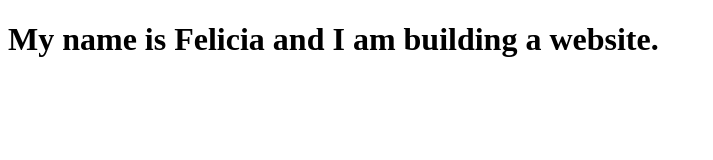
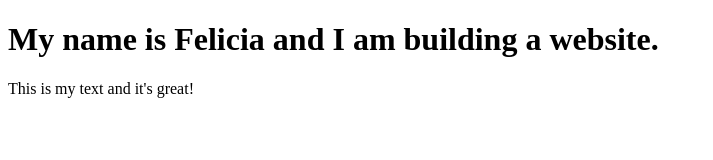
Before and after one commit to floprete09/SDEV-255-new, a plain HTML site: page index.html in a window 1280 px wide. Shown: the whole page, without its empty margins (0-713 px from the left). Drawn offline with Linux system fonts and the light colour scheme.

Commit message:
new commit

```diff
--- a/index.html
+++ b/index.html
@@ -9,7 +9,9 @@
 </head>
 
 <body>
-  <h1> My name is Felicia and I am building a website. </h1>
+  <h1> My name is Felicia and I am building a website.</h1>
+
+  <p> This is my text and it's great!</p>
   <script src="script.js"></script>
 
   <!--
```
